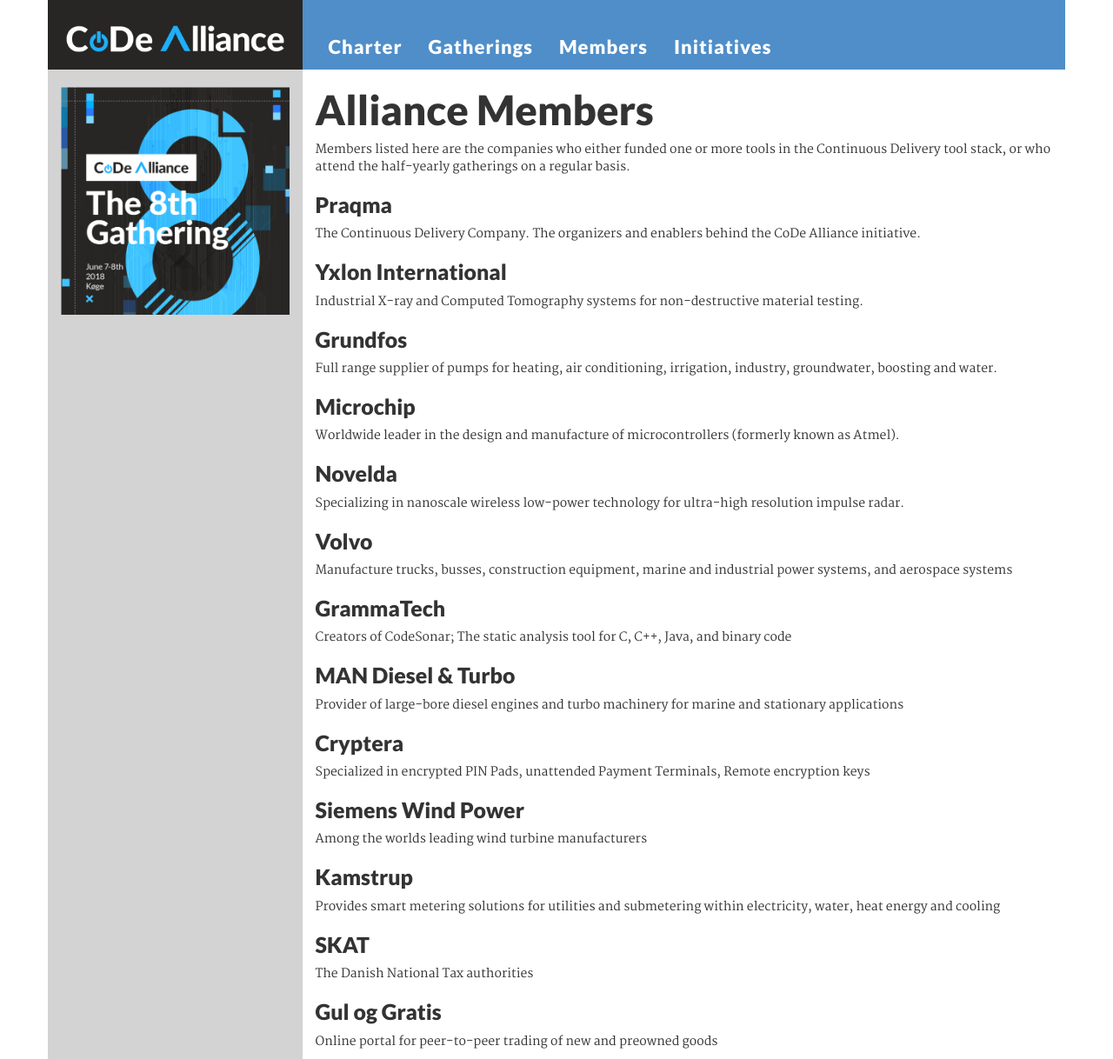
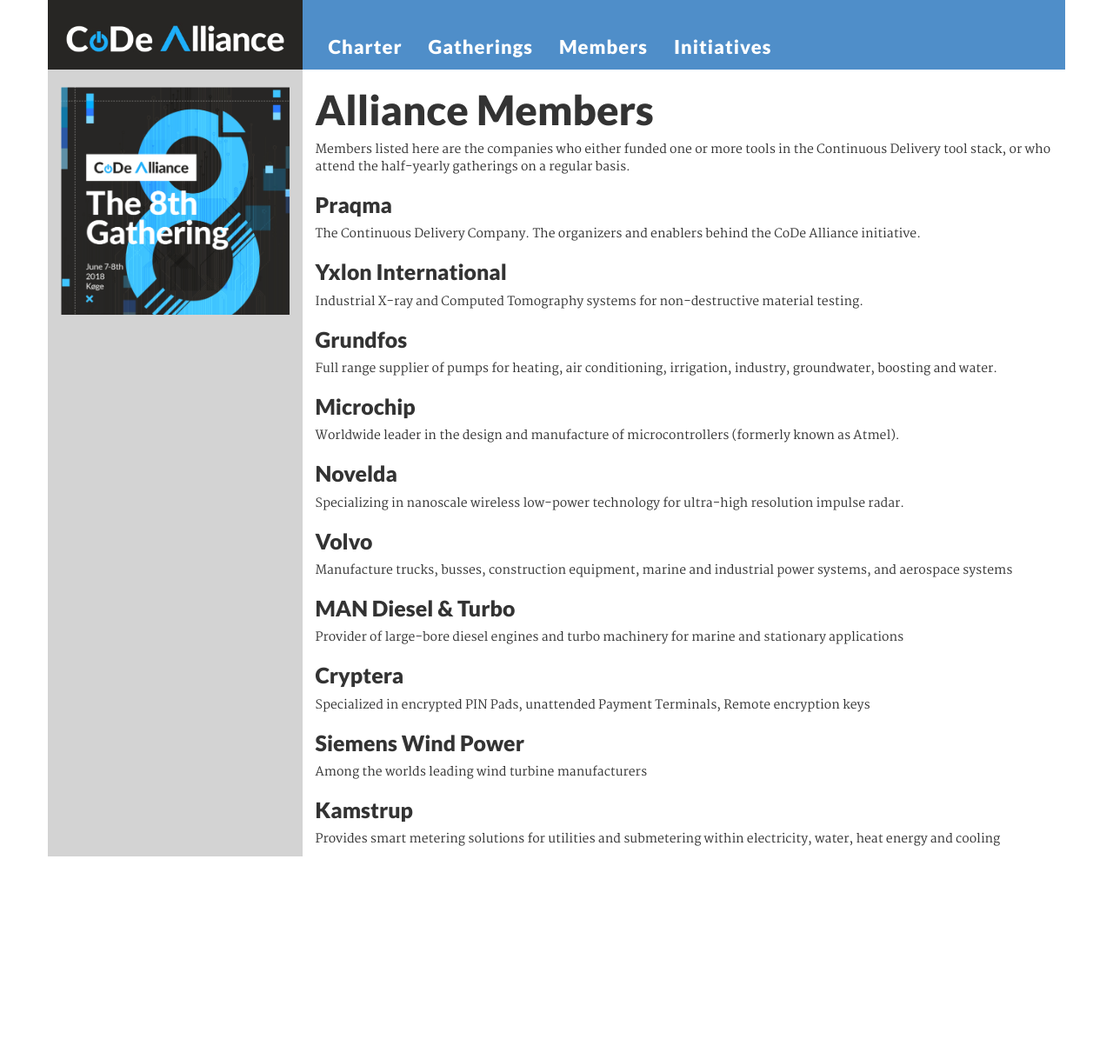
Before and after one commit to Praqma/web-alliance, a Jekyll site: the page built from _pages/members.md, in a window 1280 px wide. Shown: the whole page at 87% size. Built offline with Jekyll 4.4.1, drawn with Linux system fonts in a browser that asks for light colours; after the commit the page ends 985 px from its top, so only the background shows below that.

Commit message:
Update to members page, #67
Removed members that are not regularly attending anymore.

```diff
--- a/_pages/members.md
+++ b/_pages/members.md
@@ -22,9 +22,6 @@
 ## Volvo
 Manufacture trucks, busses, construction equipment, marine and industrial power systems, and aerospace systems
 
-## GrammaTech
-Creators of CodeSonar; The static analysis tool for C, C++, Java, and binary code
-
 ## MAN Diesel & Turbo
 Provider of large-bore diesel engines and turbo machinery for marine and stationary applications
 
@@ -36,9 +33,3 @@
 
 ## Kamstrup
 Provides smart metering solutions for utilities and submetering within electricity, water, heat energy and cooling
-
-## SKAT
-The Danish National Tax authorities
-
-## Gul og Gratis
-Online portal for peer-to-peer trading of new and preowned goods
```
